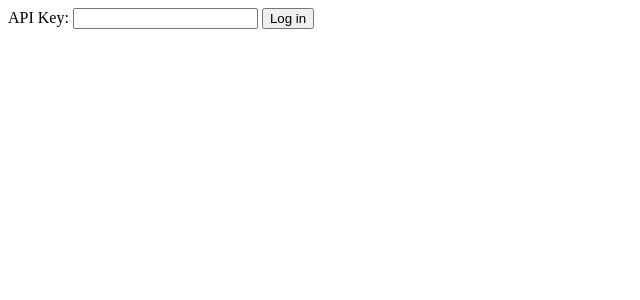
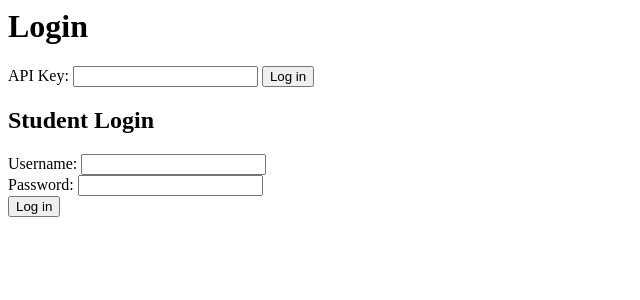
Before and after one commit to auksasful/IT-AI-Assistant-101-wp, a PHP site: page /login.php in a window 1280 px wide. Shown: the top 300 px of the page, without its empty margins (0-640 px from the left). Run offline with PHP 8.4, Linux system fonts and the light colour scheme.

Commit message:
Student login test (not working)

```diff
--- a/login.php
+++ b/login.php
@@ -9,6 +9,7 @@ error_log('login.php script executed');
 
 // Check if form is submitted
 if ($_SERVER['REQUEST_METHOD'] == 'POST') {
+    if (isset($_POST['api_key'])) {
         error_log('Form submitted');
         $api_key = $_POST['api_key'];
 
@@ -31,6 +32,28 @@ if ($_SERVER['REQUEST_METHOD'] == 'POST') {
             wp_redirect(home_url('/itaiassistant101/login'));
             exit();
         }
+    } elseif (isset($_POST['student_login'])) {
+        error_log('Student login form submitted');
+        $username = sanitize_text_field($_POST['username']);
+        $password = sanitize_text_field($_POST['password']);
+
+        global $wpdb;
+        $table_name = $wpdb->prefix . 'student';
+        $student = $wpdb->get_row($wpdb->prepare("SELECT * FROM $table_name WHERE student_username = %s", $username));
+
+        if ($student && password_verify($password, $student->student_password)) {
+            // Store student info in session
+            $_SESSION['student_username'] = $student->student_username;
+
+            // Redirect to the student dashboard page
+            error_log('Student login successful, redirecting to student dashboard');
+            wp_redirect(home_url('/itaiassistant101/student_dashboard'));
+            exit();
+        } else {
+            error_log('Invalid student username or password');
+            echo 'Invalid username or password';
+        }
+    }
 }
 
 // Check if the JWT token is set in the session
@@ -52,10 +75,25 @@ if (isset($_SESSION['jwt_token'])) {
     error_log('No JWT token in session');
 }
 
-// Display the form
+// Display the forms
 ?>
+<h1>Login</h1>
+
+<!-- API Key Login Form -->
 <form method="POST">
     <label for="api_key">API Key:</label>
     <input type="text" id="api_key" name="api_key">
     <input type="submit" value="Log in">
 </form>
+
+<!-- Student Login Form -->
+<h2>Student Login</h2>
+<form method="POST">
+    <label for="username">Username:</label>
+    <input type="text" id="username" name="username" required>
+    <br>
+    <label for="password">Password:</label>
+    <input type="password" id="password" name="password" required>
+    <br>
+    <input type="submit" name="student_login" value="Log in">
+</form>
```
Also changed, not shown: UserManager.php (added, +58 -0 lines), dashboard.php (+21 -0 lines), itai-assistant-101.php (+22 -0 lines). Lines whose indentation alone changed are shown as unchanged.
